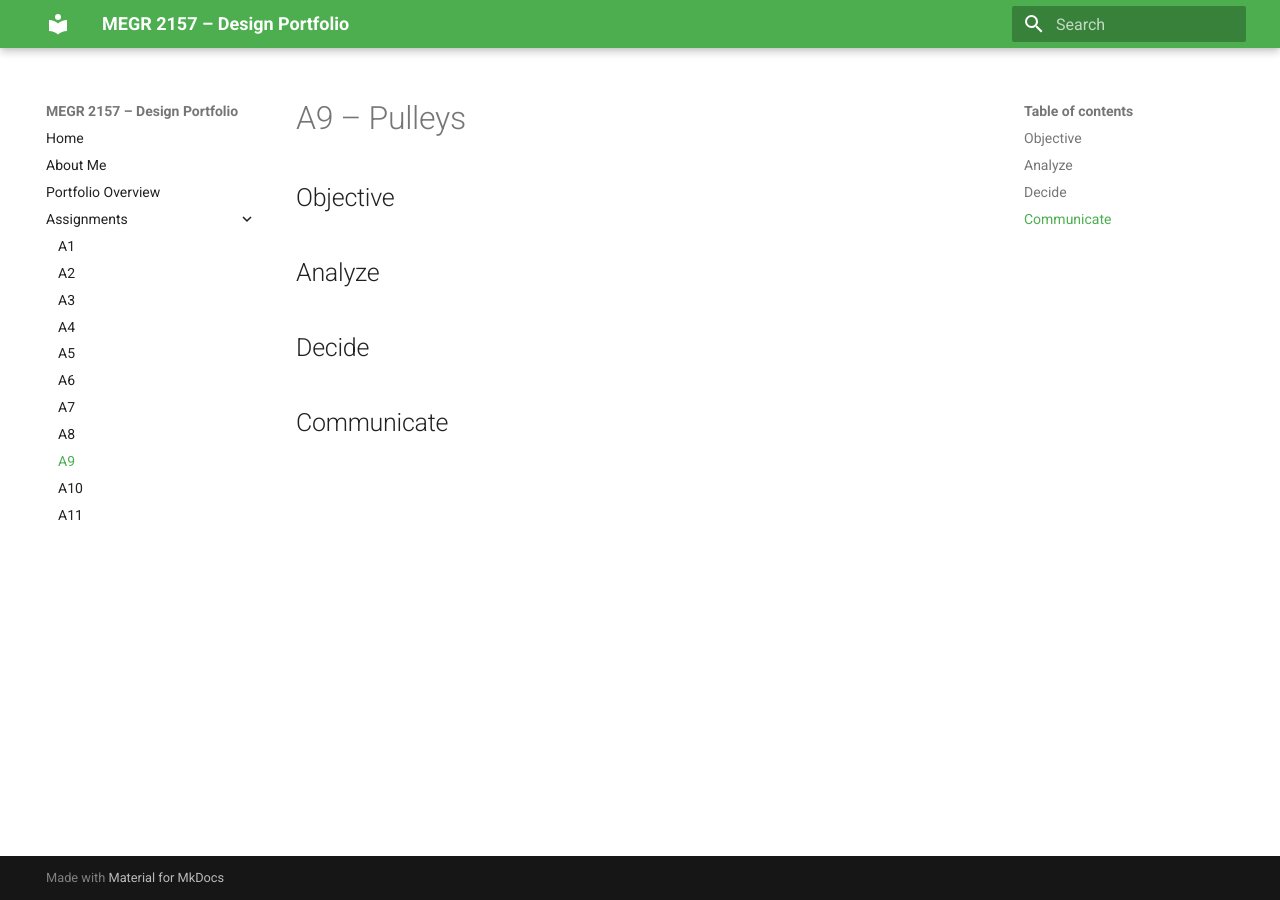
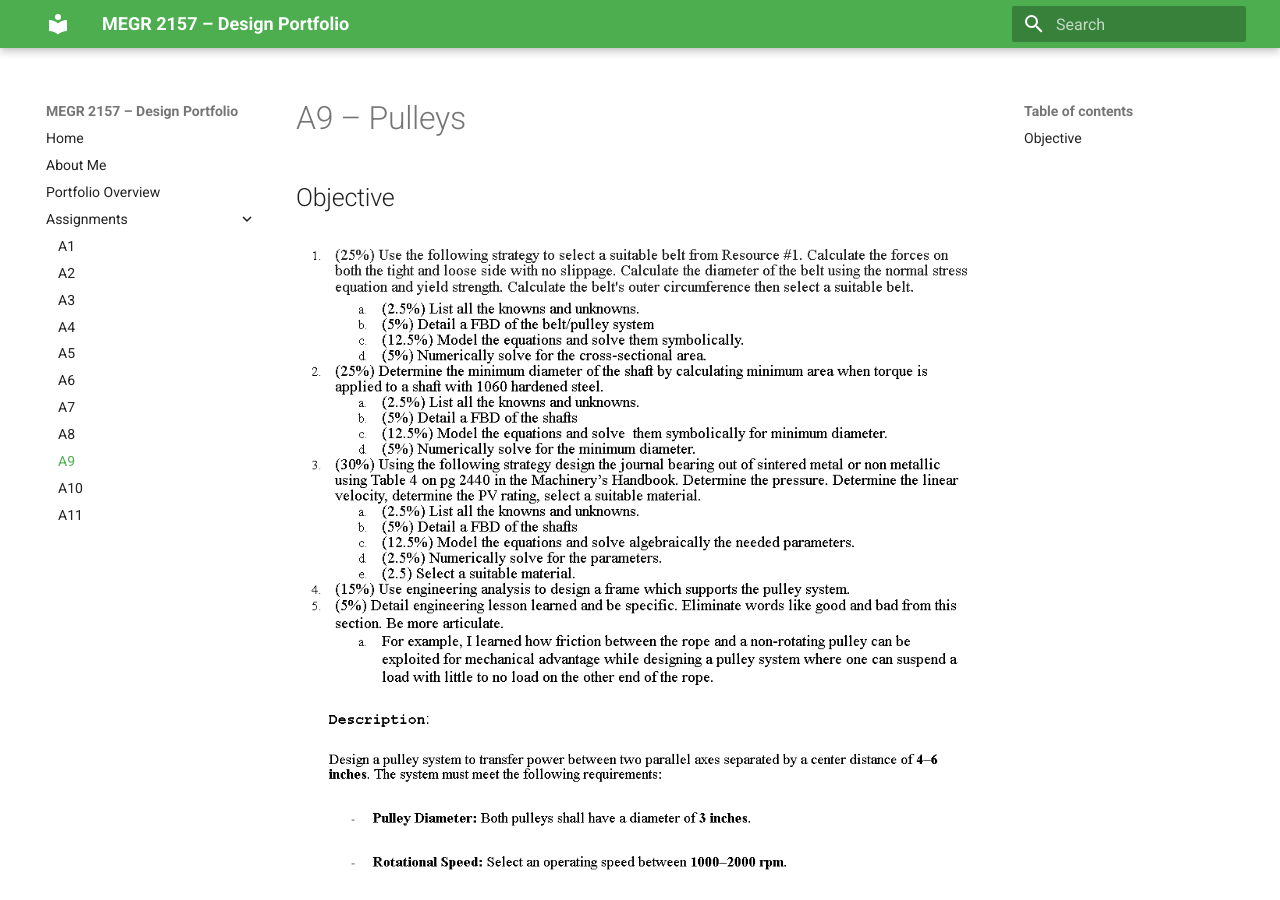
Before and after one commit to Taylor-Rockefeller-Portfolio/megr2157-portfolio, an MkDocs documentation site: the page built from docs/assignments/A09/index.md, in a window 1280 px wide and 900 px high. Built offline with MkDocs 1.6.1 and Material for MkDocs 9.7.7, drawn with Linux system fonts in a browser that asks for light colours.

Commit message:
Update index.md

```diff
--- a/docs/assignments/A09/index.md
+++ b/docs/assignments/A09/index.md
@@ -1,12 +1,9 @@
 # A9 – Pulleys
 
 ## Objective
-
-
-## Analyze
-
-
-## Decide
-
-
-## Communicate
+![](a9_screenshot(1).png)
+![](a9_screenshot(2).png)
+![](a9_screenshot(3).png)
+![](a9_work(1).png)
+![](a9_work(2).png)
+![](a9_work(3).png)
```
